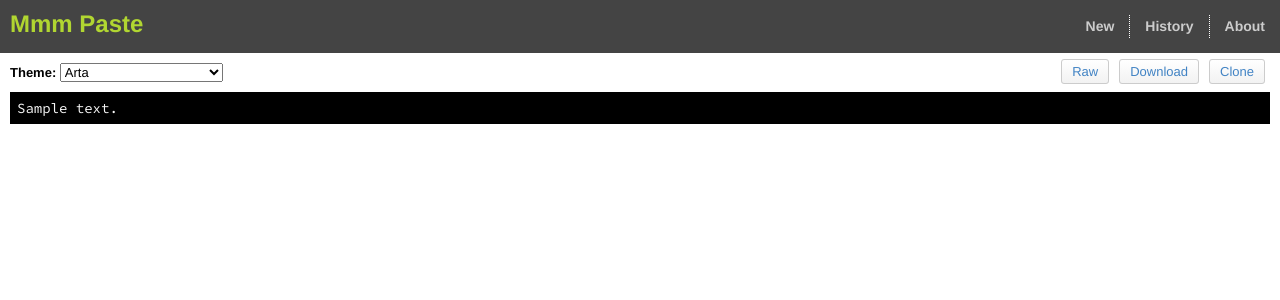
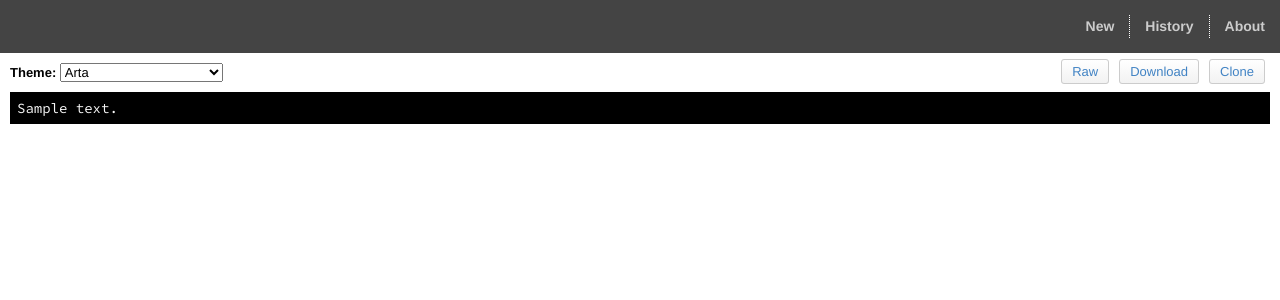
Before and after one commit to ryanc/pastebin, a PHP site: template views/paste.twig in a window 1280 px wide. Shown: the top 300 px of the page. Run offline with PHP 8.4, Linux system fonts and the light colour scheme; the template is opened without the code that fills it: most values are stand-ins (such as "Sample title", 1, 10 or a date in 2020); some libraries are stand-ins or nearby versions.

Commit message:
Pastebin title is configurable via the config file.

```diff
--- a/src/app.php
+++ b/src/app.php
@@ -36,6 +36,8 @@ $app->register(new Igorw\Silex\ConfigServiceProvider(
     __DIR__ . "/../config/$env.json", $configReplacements
 ));
 
+$app['twig']->addGlobal('title', $app['pastebin.title']);
+
 $app->error(function (\Exception $ex, $code) use ($app) {
     if ($code !== 404) {
         return;
--- a/views/layout.twig
+++ b/views/layout.twig
@@ -2,7 +2,7 @@
 <html>
 <head>
   <meta charset="utf-8">
-  <title>Mmm Paste</title>
+  <title>{{ title }}</title>
 
   <link rel="shortcut icon" href="/favicon.png" />
 
@@ -17,7 +17,7 @@
 <body>
 <div id="top-bar">
   <div id="logo">
-    <a href="">Mmm Paste</a>
+    <a href="">{{ title }}</a>
   </div>
   <ul id="navigation">
     <li><a href="/new">New</a></li>
```
Also changed, not shown: 3 other files.
